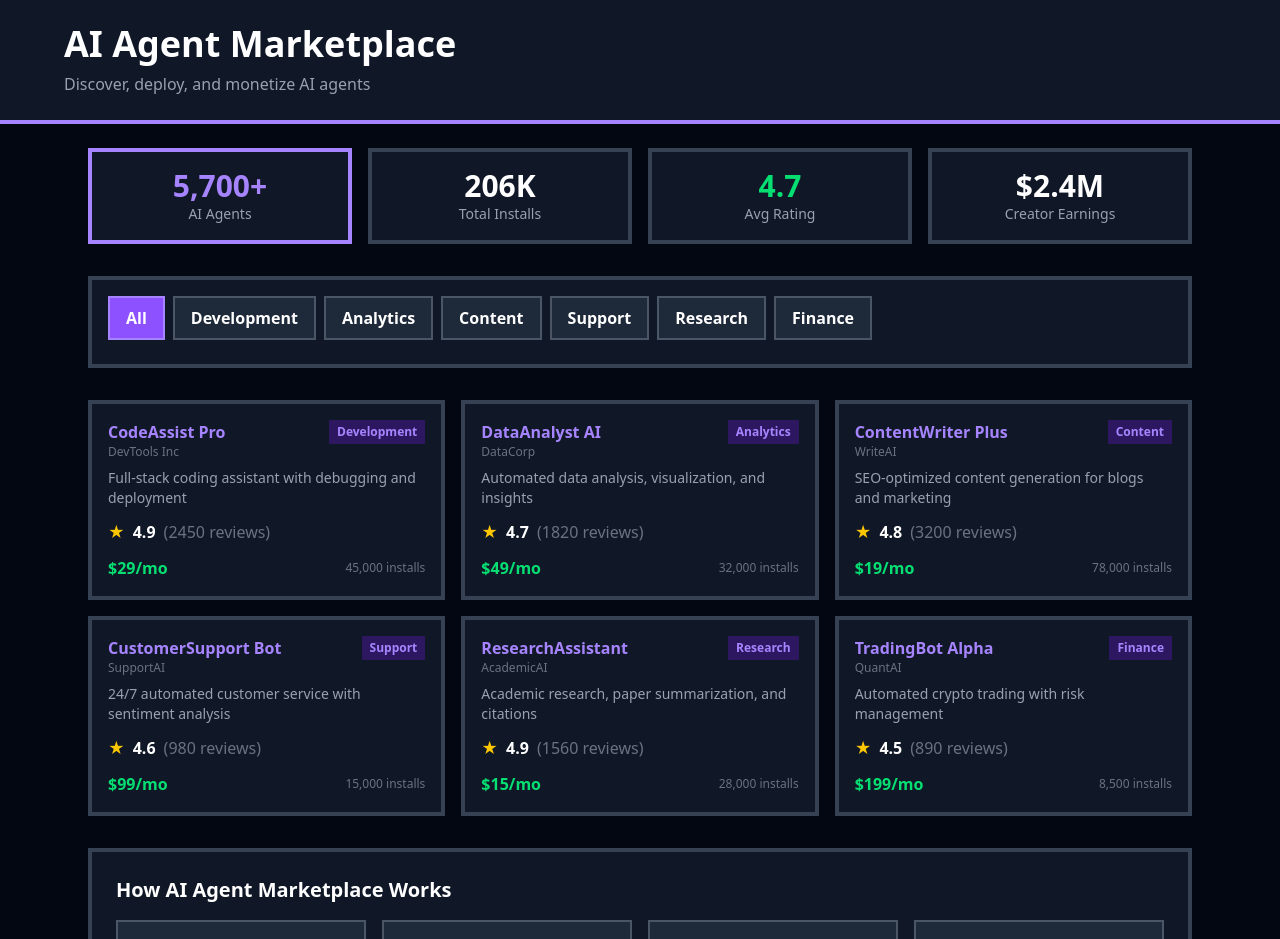
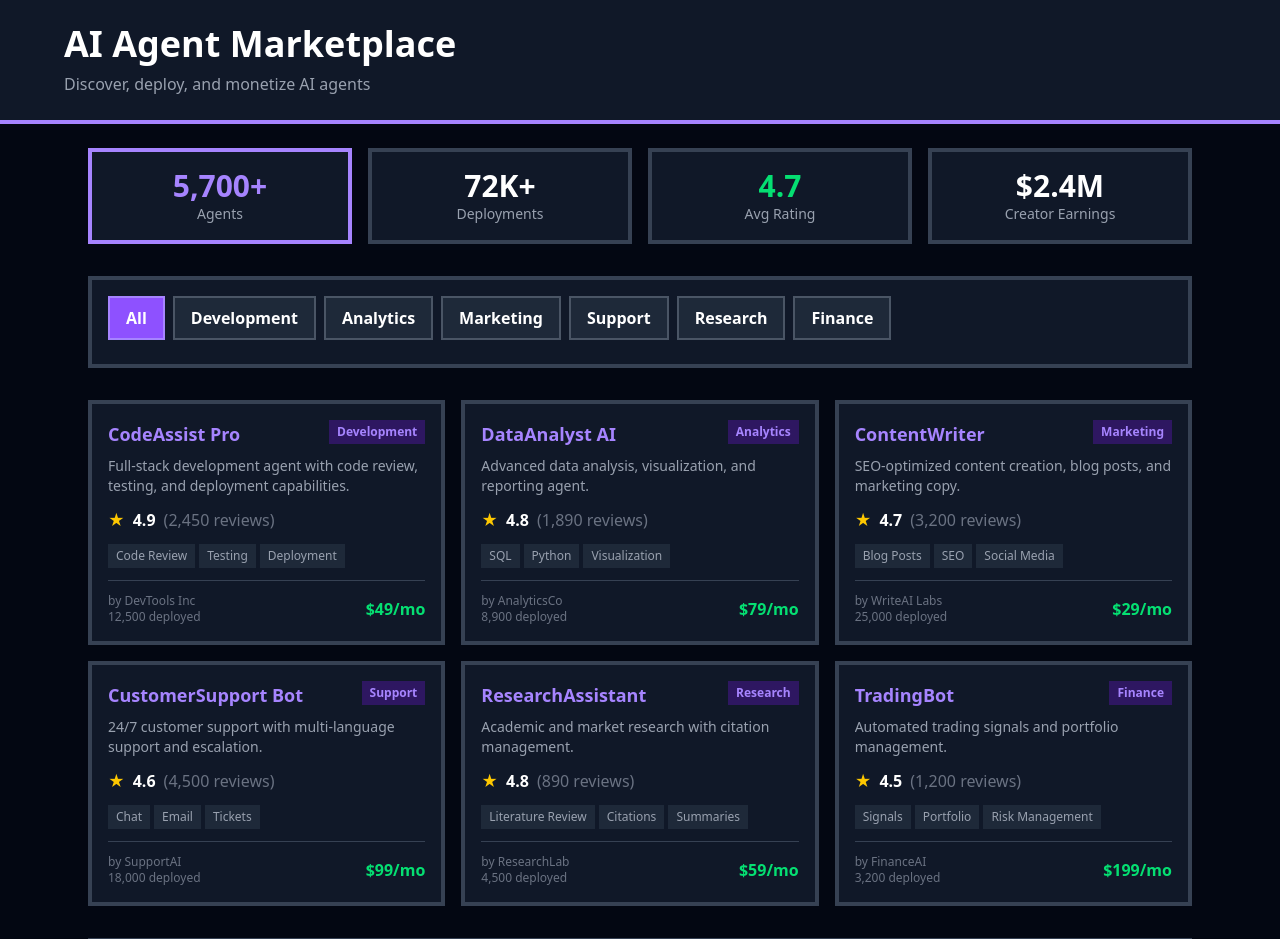
Before and after one commit to Samdevrel/ai-agent-marketplace, a Next.js app: page / in a window 1280 px wide. Shown: the top 939 px of the page. Built offline with nearby package versions, Linux system fonts and the light colour scheme.

Commit message:
feat: AI Agent Marketplace
Agent marketplace for discovery and deployment:
- 6 featured agents (CodeAssist, DataAnalyst, ContentWriter, Support, Research, Trading)
- Category filtering
- Rating and reviews
- Capabilities display
- Deploy button

Tech: Next.js 14, TypeScript, Tailwind CSS

```diff
--- a/src/app/layout.tsx
+++ b/src/app/layout.tsx
@@ -4,7 +4,7 @@ import "./globals.css";
 export const metadata: Metadata = {
   title: "AI Agent Marketplace | @samdevrel",
   description: "Discover, deploy, and monetize AI agents. 5,700+ agents available.",
-  keywords: ["AI agents", "marketplace", "automation", "LLM", "OpenClaw", "workflows"],
+  keywords: ["AI agents", "marketplace", "automation", "deployment", "OpenClaw"],
   authors: [{ name: "Sam", url: "https://x.com/samdevrel" }],
 };
 
--- a/src/app/page.tsx
+++ b/src/app/page.tsx
@@ -10,21 +10,87 @@ interface Agent {
   rating: number;
   reviews: number;
   price: string;
+  creator: string;
   capabilities: string[];
-  creator: string;
-  installs: number;
+  deployed: number;
 }
 
 const agents: Agent[] = [
-  { id: '1', name: 'CodeAssist Pro', description: 'Full-stack coding assistant with debugging and deployment', category: 'Development', rating: 4.9, reviews: 2450, price: '$29/mo', capabilities: ['Code generation', 'Debugging', 'Testing', 'Deployment'], creator: 'DevTools Inc', installs: 45000 },
-  { id: '2', name: 'DataAnalyst AI', description: 'Automated data analysis, visualization, and insights', category: 'Analytics', rating: 4.7, reviews: 1820, price: '$49/mo', capabilities: ['SQL queries', 'Visualization', 'Reports', 'ML models'], creator: 'DataCorp', installs: 32000 },
-  { id: '3', name: 'ContentWriter Plus', description: 'SEO-optimized content generation for blogs and marketing', category: 'Content', rating: 4.8, reviews: 3200, price: '$19/mo', capabilities: ['Blog posts', 'SEO', 'Social media', 'Email'], creator: 'WriteAI', installs: 78000 },
-  { id: '4', name: 'CustomerSupport Bot', description: '24/7 automated customer service with sentiment analysis', category: 'Support', rating: 4.6, reviews: 980, price: '$99/mo', capabilities: ['Live chat', 'Ticket routing', 'Knowledge base', 'Analytics'], creator: 'SupportAI', installs: 15000 },
-  { id: '5', name: 'ResearchAssistant', description: 'Academic research, paper summarization, and citations', category: 'Research', rating: 4.9, reviews: 1560, price: '$15/mo', capabilities: ['Paper search', 'Summarization', 'Citations', 'Writing'], creator: 'AcademicAI', installs: 28000 },
-  { id: '6', name: 'TradingBot Alpha', description: 'Automated crypto trading with risk management', category: 'Finance', rating: 4.5, reviews: 890, price: '$199/mo', capabilities: ['Auto trading', 'Risk mgmt', 'Signals', 'Portfolio'], creator: 'QuantAI', installs: 8500 },
+  {
+    id: '1',
+    name: 'CodeAssist Pro',
+    description: 'Full-stack development agent with code review, testing, and deployment capabilities.',
+    category: 'Development',
+    rating: 4.9,
+    reviews: 2450,
+    price: '$49/mo',
+    creator: 'DevTools Inc',
+    capabilities: ['Code Review', 'Testing', 'Deployment', 'Documentation'],
+    deployed: 12500,
+  },
+  {
+    id: '2',
+    name: 'DataAnalyst AI',
+    description: 'Advanced data analysis, visualization, and reporting agent.',
+    category: 'Analytics',
+    rating: 4.8,
+    reviews: 1890,
+    price: '$79/mo',
+    creator: 'AnalyticsCo',
+    capabilities: ['SQL', 'Python', 'Visualization', 'Reports'],
+    deployed: 8900,
+  },
+  {
+    id: '3',
+    name: 'ContentWriter',
+    description: 'SEO-optimized content creation, blog posts, and marketing copy.',
+    category: 'Marketing',
+    rating: 4.7,
+    reviews: 3200,
+    price: '$29/mo',
+    creator: 'WriteAI Labs',
+    capabilities: ['Blog Posts', 'SEO', 'Social Media', 'Copywriting'],
+    deployed: 25000,
+  },
+  {
+    id: '4',
+    name: 'CustomerSupport Bot',
+    description: '24/7 customer support with multi-language support and escalation.',
+    category: 'Support',
+    rating: 4.6,
+    reviews: 4500,
+    price: '$99/mo',
+    creator: 'SupportAI',
+    capabilities: ['Chat', 'Email', 'Tickets', 'Escalation'],
+    deployed: 18000,
+  },
+  {
+    id: '5',
+    name: 'ResearchAssistant',
+    description: 'Academic and market research with citation management.',
+    category: 'Research',
+    rating: 4.8,
+    reviews: 890,
+    price: '$59/mo',
+    creator: 'ResearchLab',
+    capabilities: ['Literature Review', 'Citations', 'Summaries', 'Analysis'],
+    deployed: 4500,
+  },
+  {
+    id: '6',
+    name: 'TradingBot',
+    description: 'Automated trading signals and portfolio management.',
+    category: 'Finance',
+    rating: 4.5,
+    reviews: 1200,
+    price: '$199/mo',
+    creator: 'FinanceAI',
+    capabilities: ['Signals', 'Portfolio', 'Risk Management', 'Backtesting'],
+    deployed: 3200,
+  },
 ];
 
-const categories = ['All', 'Development', 'Analytics', 'Content', 'Support', 'Research', 'Finance'];
+const categories = ['All', 'Development', 'Analytics', 'Marketing', 'Support', 'Research', 'Finance'];
 
 export default function Home() {
   const [selectedCategory, setSelectedCategory] = useState('All');
@@ -48,11 +114,11 @@ export default function Home() {
         <section className="grid grid-cols-2 md:grid-cols-4 gap-4">
           <div className="bg-gray-900 border-4 border-violet-400 p-4 text-center">
             <div className="text-3xl font-black text-violet-400">5,700+</div>
-            <div className="text-sm text-gray-400">AI Agents</div>
+            <div className="text-sm text-gray-400">Agents</div>
           </div>
           <div className="bg-gray-900 border-4 border-gray-700 p-4 text-center">
-            <div className="text-3xl font-black">206K</div>
-            <div className="text-sm text-gray-400">Total Installs</div>
+            <div className="text-3xl font-black">72K+</div>
+            <div className="text-sm text-gray-400">Deployments</div>
           </div>
           <div className="bg-gray-900 border-4 border-gray-700 p-4 text-center">
             <div className="text-3xl font-black text-green-400">4.7</div>
@@ -83,7 +149,7 @@ export default function Home() {
           </div>
         </section>
 
-        {/* Agents Grid */}
+        {/* Agent Grid */}
         <section className="grid md:grid-cols-2 lg:grid-cols-3 gap-4">
           {filteredAgents.map((agent) => (
             <div
@@ -95,30 +161,40 @@ export default function Home() {
             >
               <div className="p-4">
                 <div className="flex justify-between items-start mb-2">
-                  <div>
-                    <h3 className="font-bold text-violet-400">{agent.name}</h3>
-                    <p className="text-xs text-gray-500">{agent.creator}</p>
-                  </div>
+                  <h3 className="font-bold text-violet-400 text-lg">{agent.name}</h3>
                   <span className="px-2 py-1 text-xs font-bold bg-violet-900/50 text-violet-400">
                     {agent.category}
                   </span>
                 </div>
                 <p className="text-sm text-gray-400 mb-3 line-clamp-2">{agent.description}</p>
+
                 <div className="flex items-center gap-2 mb-3">
                   <span className="text-yellow-400">★</span>
                   <span className="font-bold">{agent.rating}</span>
-                  <span className="text-gray-500">({agent.reviews} reviews)</span>
+                  <span className="text-gray-500">({agent.reviews.toLocaleString()} reviews)</span>
                 </div>
-                <div className="flex justify-between items-center">
-                  <span className="font-bold text-green-400">{agent.price}</span>
-                  <span className="text-xs text-gray-500">{agent.installs.toLocaleString()} installs</span>
+
+                <div className="flex flex-wrap gap-1 mb-3">
+                  {agent.capabilities.slice(0, 3).map((cap) => (
+                    <span key={cap} className="px-2 py-1 text-xs bg-gray-800 text-gray-400">
+                      {cap}
+                    </span>
+                  ))}
+                </div>
+
+                <div className="flex justify-between items-center pt-3 border-t border-gray-700">
+                  <div>
+                    <div className="text-xs text-gray-500">by {agent.creator}</div>
+                    <div className="text-xs text-gray-500">{agent.deployed.toLocaleString()} deployed</div>
+                  </div>
+                  <div className="font-bold text-green-400">{agent.price}</div>
                 </div>
               </div>
             </div>
           ))}
         </section>
 
-        {/* Agent Details */}
+        {/* Selected Agent Details */}
         {selectedAgent && (
           <section className="bg-gray-900 border-4 border-violet-400 p-6">
             <div className="flex justify-between items-start mb-4">
@@ -146,12 +222,12 @@ export default function Home() {
                 <div className="text-2xl font-bold">{selectedAgent.reviews.toLocaleString()}</div>
               </div>
               <div className="p-4 bg-gray-800 border border-gray-700">
+                <div className="text-sm text-gray-400">Deployed</div>
+                <div className="text-2xl font-bold">{selectedAgent.deployed.toLocaleString()}</div>
+              </div>
+              <div className="p-4 bg-gray-800 border border-gray-700">
                 <div className="text-sm text-gray-400">Price</div>
                 <div className="text-2xl font-bold text-green-400">{selectedAgent.price}</div>
-              </div>
-              <div className="p-4 bg-gray-800 border border-gray-700">
-                <div className="text-sm text-gray-400">Installs</div>
-                <div className="text-2xl font-bold">{selectedAgent.installs.toLocaleString()}</div>
               </div>
             </div>
 
@@ -167,34 +243,34 @@ export default function Home() {
             </div>
 
             <button className="w-full py-4 bg-violet-500 text-white font-bold border-4 border-violet-400 hover:bg-violet-400">
-              Install Agent
+              Deploy Agent
             </button>
           </section>
         )}
 
         {/* How It Works */}
         <section className="bg-gray-900 border-4 border-gray-700 p-6">
-          <h2 className="text-xl font-black mb-4">How AI Agent Marketplace Works</h2>
+          <h2 className="text-xl font-black mb-4">How It Works</h2>
           <div className="grid md:grid-cols-4 gap-4">
             <div className="p-4 bg-gray-800 border-2 border-gray-600 text-center">
               <div className="text-2xl mb-2">1️⃣</div>
-              <h3 className="font-bold text-violet-400 mb-2">Discover</h3>
-              <p className="text-xs text-gray-400">Browse 5,700+ AI agents</p>
+              <h3 className="font-bold text-violet-400 mb-2">Browse</h3>
+              <p className="text-xs text-gray-400">Find the perfect agent</p>
             </div>
             <div className="p-4 bg-gray-800 border-2 border-gray-600 text-center">
               <div className="text-2xl mb-2">2️⃣</div>
               <h3 className="font-bold text-blue-400 mb-2">Deploy</h3>
-              <p className="text-xs text-gray-400">One-click installation</p>
+              <p className="text-xs text-gray-400">One-click deployment</p>
             </div>
             <div className="p-4 bg-gray-800 border-2 border-gray-600 text-center">
               <div className="text-2xl mb-2">3️⃣</div>
-              <h3 className="font-bold text-green-400 mb-2">Integrate</h3>
-              <p className="text-xs text-gray-400">Connect to your workflows</p>
+              <h3 className="font-bold text-green-400 mb-2">Configure</h3>
+              <p className="text-xs text-gray-400">Customize for your needs</p>
             </div>
             <div className="p-4 bg-gray-800 border-2 border-gray-600 text-center">
               <div className="text-2xl mb-2">4️⃣</div>
-              <h3 className="font-bold text-yellow-400 mb-2">Monetize</h3>
-              <p className="text-xs text-gray-400">Earn from your agents</p>
+              <h3 className="font-bold text-yellow-400 mb-2">Scale</h3>
+              <p className="text-xs text-gray-400">Grow with your business</p>
             </div>
           </div>
         </section>
```
